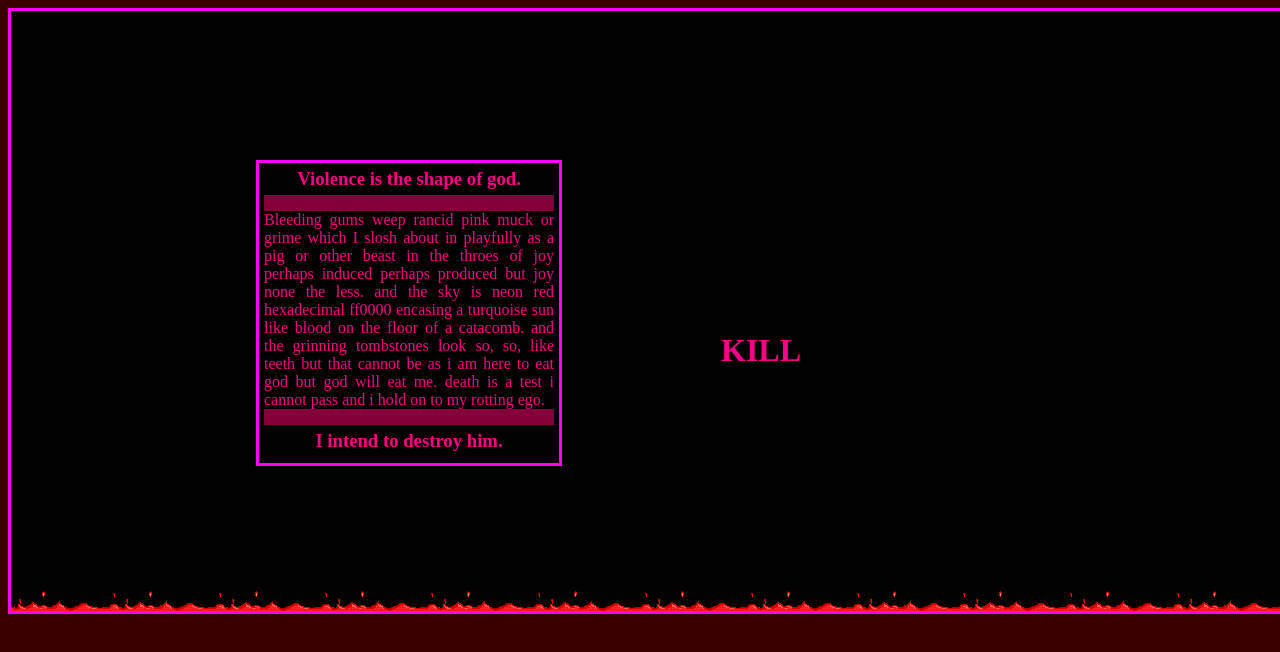
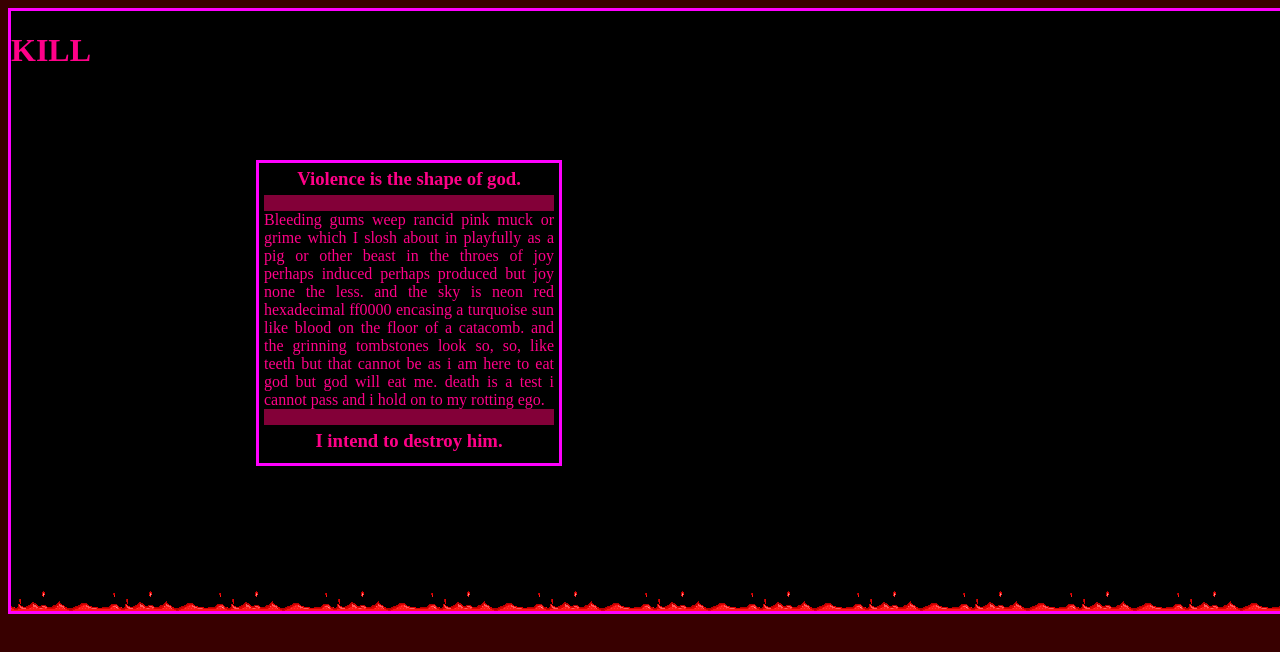
Before and after one commit to thayleL/catacomb-kings, a plain HTML site: page index.html in a window 1280 px wide. Shown: the top 652 px of the page. Drawn offline with Linux system fonts and the light colour scheme.

Commit message:
Update red.css

```diff
--- a/red.css
+++ b/red.css
@@ -39,9 +39,6 @@ h3 {
 }
 
 #forever_laugh {
-  position: relative;
-  top: 50%;
-  text-align: center;
   width: 100%;
-  height: 100%;
+  text-height: 100%;
 }
```
